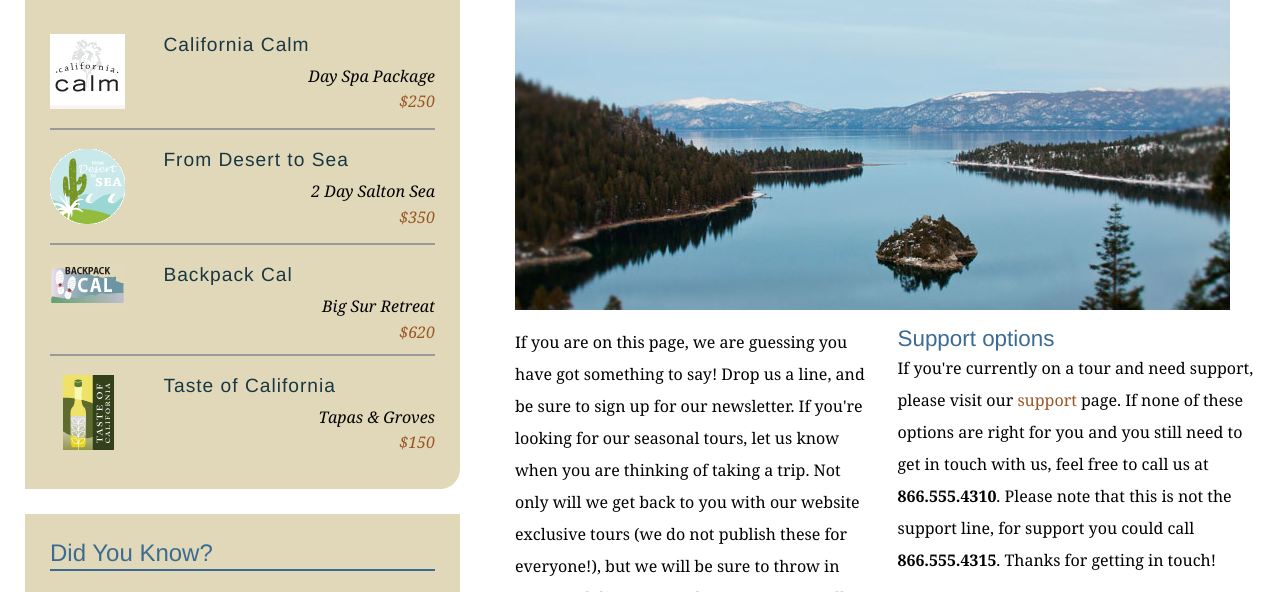
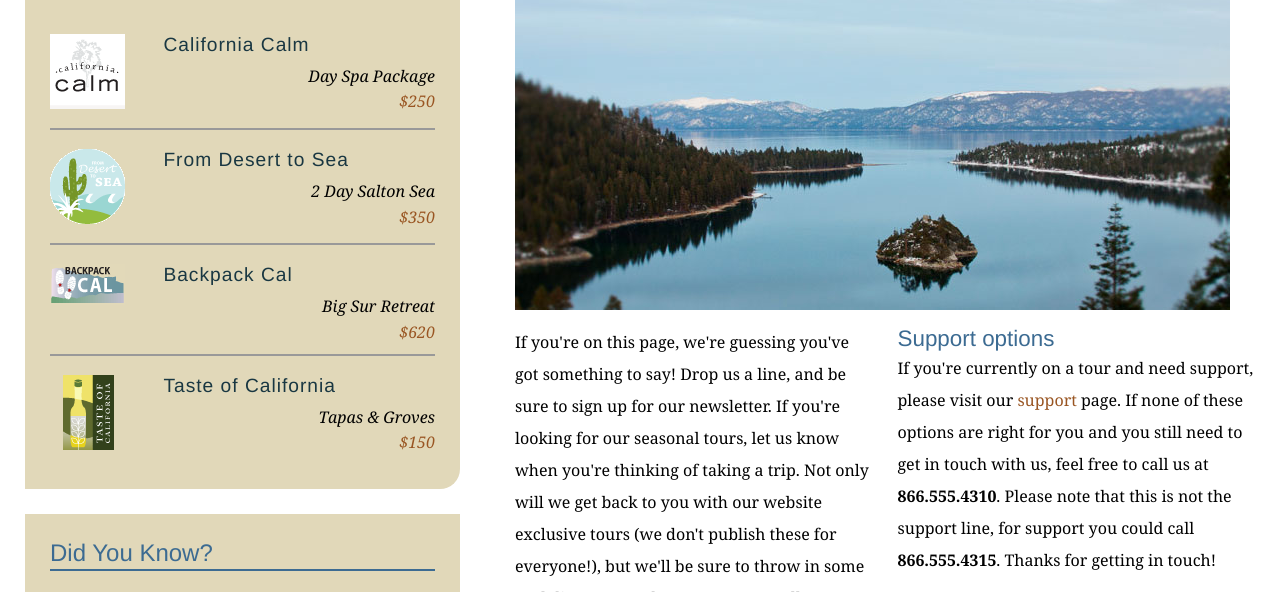
Before and after one commit to fanarx/explore_california, a plain HTML site: page contact.html in a window 1280 px wide. Shown: the part 342-934 px from the top of the page. Drawn offline with Linux system fonts and the light colour scheme.

Commit message:
Revert "Rearrange theeee"
This reverts commit a091fa13d2ef51b6481e879269e3323f171e5b65.

```diff
--- a/contact.html
+++ b/contact.html
@@ -68,7 +68,7 @@
           <h1>Get in touch</h1>
           <img src="assets/images/emerald_bay.jpg" alt="Beautiful Lake Tahoe" class="articleImage" />
           <div class="multiCol">
-            <p>If you are on this page, we are guessing you have got something to say! Drop us a line, and be sure to sign up for our newsletter. If you're looking for our seasonal tours,  let us know when you are thinking of taking a trip. Not only will we get back to you with our website exclusive tours (we do not publish these for everyone!), but we will be sure to throw in some cool discounts and tour extras as well.</p>
+            <p>If you're on this page, we're guessing you've got something to say! Drop us a line, and be sure to sign up for our newsletter. If you're looking for our seasonal tours,  let us know when you're thinking of taking a trip. Not only will we get back to you with our website exclusive tours (we don't publish these for everyone!), but we'll be sure to throw in some cool discounts and tour extras as well.</p>
 
             <h2>Support options</h2>
             <p>If you're currently on a tour and need support, please visit our <a href="support.html">support</a> page. If none of these options are right for you and you still need to get in touch with us, feel free to call us at<span class="phone"> <strong>866.555.4310</strong>. Please note that this is not the support line, for support you could call </span><strong>866.555.4315</strong>. Thanks for getting in touch!</p>
```
Also changed, not shown: resources.html (+1 -2 lines).
